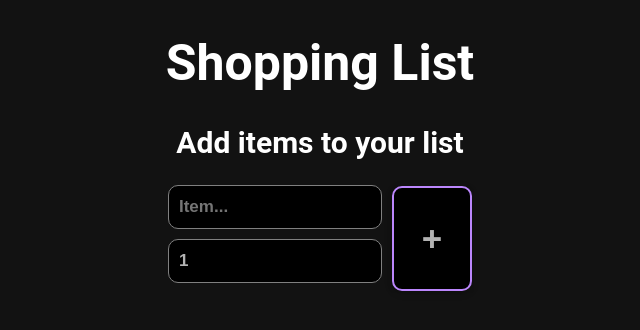
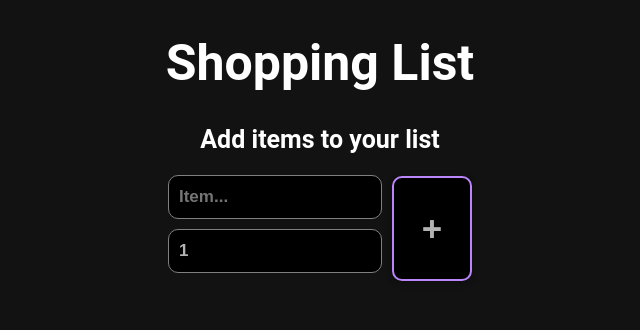
Before and after one commit to SpectrixDev/shopping-list, a React (Create React App) app: page / in a window 1280 px wide. Shown: the top 330 px of the page, without its empty margins (320-960 px from the left). Built offline with nearby package versions, Linux system fonts and the light colour scheme.

Commit message:
Changed subtitle styling

```diff
--- a/src/App.css
+++ b/src/App.css
@@ -22,7 +22,7 @@ h1 {
 }
 
 h2 {
-  font-size: 30px;
+  font-size: 25px;
   margin-top: 0px;
   text-align: center;
 }
--- a/src/App.tsx
+++ b/src/App.tsx
@@ -22,15 +22,15 @@ const App: FC = () => {
     /* Make sure it's not less than 1, cuz like why */
     if (Number(quantity) < 1) {
       /* Change the value of the infoText to reflect this */
-      setInfoText("🚨 Quantity must be >= 1 🚨")
+      setInfoText("❌ Quantity must be >= 1")
     }
     /* Check if item is already in list */
     else if (shoppingList.some(item => item.itemName === newItem.itemName)) {
-      setInfoText("🚨 Item already in list 🚨")
+      setInfoText("❌ Item already in list")
     }
     /* Make sure item is not empty */
     else if (newItem.itemName === "" || newItem.itemName === " " || newItem.itemName === "  ") {
-      setInfoText("🚨 Item cannot be empty 🚨")
+      setInfoText("❌ Item cannot be empty")
     }
     else {
       /* Add to the list and set things back to default value */
```
